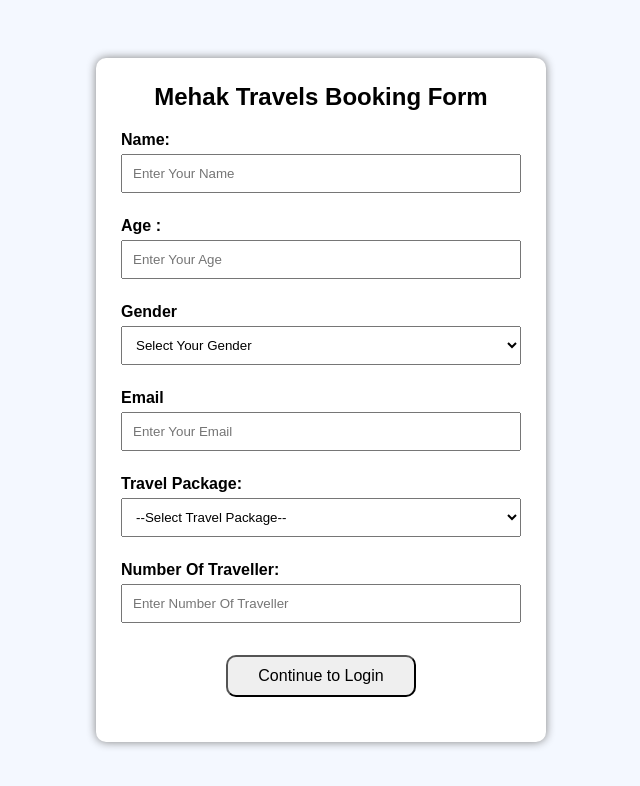
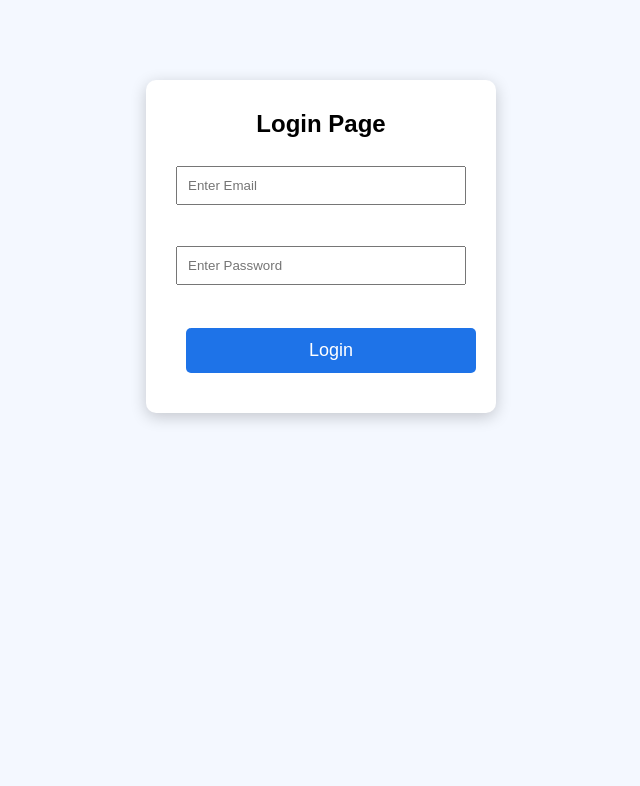
Before and after one commit to priyansh77-star/Mehak-Travels, a React (Create React App) app in the folder firstapp-newone/: page / in a window 1280 px wide. Shown: the top 786 px of the page, without its empty margins (319-959 px from the left). Built offline with nearby package versions, Linux system fonts and the light colour scheme.

Commit message:
Change app flow to Login -> Booking Form -> Home

```diff
--- a/firstapp-newone/src/App.tsx
+++ b/firstapp-newone/src/App.tsx
@@ -13,7 +13,7 @@ import Home from "./pages/home";
 
 function App() {
   // Navigation state: tracks which screen is active
-  const [currentPage, setCurrentPage] = useState<"form" | "login" | "home">("form");
+ const [currentPage, setCurrentPage] = useState<"login" | "form" | "home">("login");
 
   // Form input states
   const [name, setName] = useState<string>("");
@@ -23,18 +23,22 @@ function App() {
   const [packageType, setPackageType] = useState<string>("");
   const [noOfTraveller, setNoOfTraveller] = useState<string>("");
 
-  // Step 1: Move from Form to Login screen
+  // Stores credentials from login page
+  const [loginPassword, setLoginPassword] = useState<string>("");
+
+  // Step 1: Handle login - save email, password and go to booking form
+  function handleLoginSubmit(emailInput: string, password: string) {
+    setEmail(emailInput);
+    setLoginPassword(password);
+    setCurrentPage("form");
+  }
+
+  // Step 2: Submit booking form data to backend, then go to home
   function submitForm() {
     if (!name || !email) {
       alert("Please fill in at least your Name and Email!");
       return;
     }
-    setCurrentPage("login");
-  }
-
-  // Step 2: Handle login submit and send booking data to backend server
-  function handleLoginSubmit(emailInput: string, password: string) {
-    setCurrentPage("home");
 
     fetch("http://localhost:5000/api/bookings", {
       method: "POST",
@@ -43,18 +47,20 @@ function App() {
         name,
         age,
         gender,
-        email: emailInput,
+        email,
         packageType,
         noOfTraveller,
-        password,
+        password: loginPassword,
       }),
     })
       .then((res) => res.json())
       .then((data) => {
         console.log("Booking saved successfully:", data);
+        setCurrentPage("home");
       })
       .catch((err) => {
         console.error("Failed to save booking:", err);
+        setCurrentPage("home");
       });
   }
 
@@ -80,7 +86,7 @@ function App() {
             setNoOfTraveller={setNoOfTraveller}
           />
 
-          <button onClick={submitForm}>Continue to Login</button>
+          <button onClick={submitForm}>Submit Booking</button>
         </div>
       </div>
     );
@@ -90,7 +96,6 @@ function App() {
   if (currentPage === "login") {
     return (
       <Login
-        setShowHome={() => setCurrentPage("home")}
         onSubmit={handleLoginSubmit}
       />
     );
--- a/firstapp-newone/src/pages/login.tsx
+++ b/firstapp-newone/src/pages/login.tsx
@@ -1,11 +1,9 @@
 import { useState } from "react";
-import type { Dispatch, SetStateAction } from "react";
+
 
 interface LoginProps {
-  setShowHome: Dispatch<SetStateAction<boolean>>;
   onSubmit: (email: string, password: string) => void;
 }
-
 function Login(props: LoginProps) {
   const [email, setEmail] = useState("");
   const [password, setPassword] = useState("");
```
